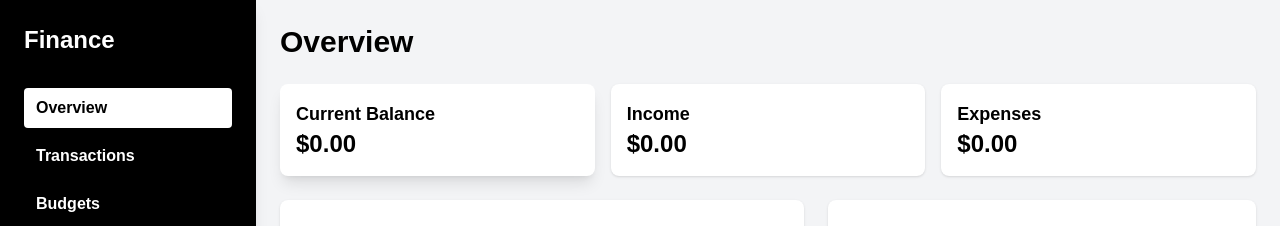
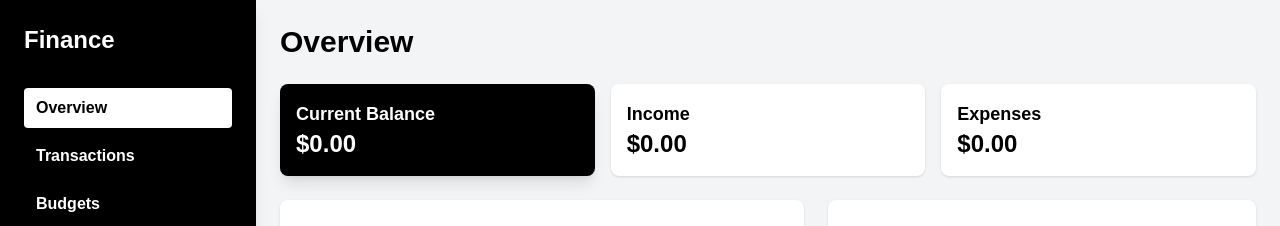
Before and after one commit to Jackspence6/finance-tracker-nextjs, a Next.js app: page / in a window 1280 px wide. Shown: the top 226 px of the page. Built offline with nearby package versions, Linux system fonts and the light colour scheme; no server answers; the database is empty.

Commit message:
Improves styling

```diff
--- a/src/app/page.tsx
+++ b/src/app/page.tsx
@@ -50,7 +50,7 @@ export default async function OverviewPage() {
 
       {/* Current Balance / Income / Expenses */}
       <section className="grid grid-cols-1 md:grid-cols-3 gap-4 mb-6">
-        <div className="p-4 bg-white rounded-lg shadow-lg">
+        <div className="p-4 bg-black text-white rounded-lg shadow-lg">
           <h2 className="text-lg font-semibold">Current Balance</h2>
           <p className="text-2xl font-bold">
             ${balance ? parseFloat(balance.current_balance).toFixed(2) : "0.00"}
```
